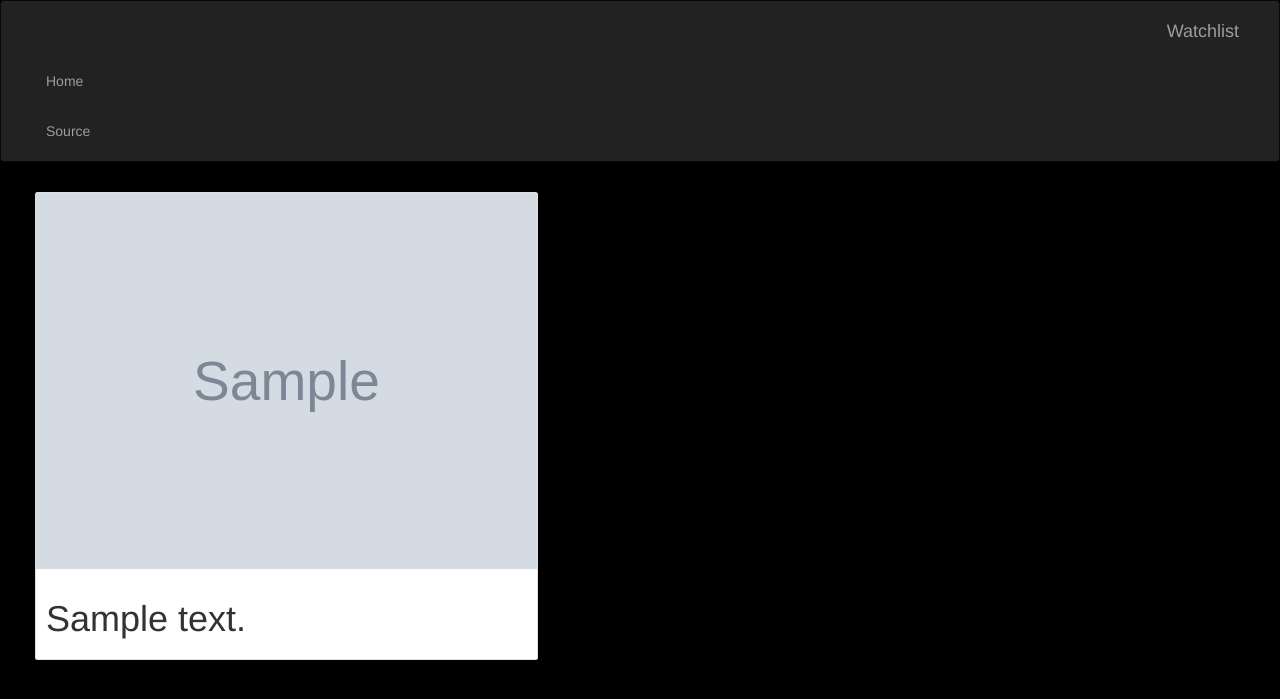
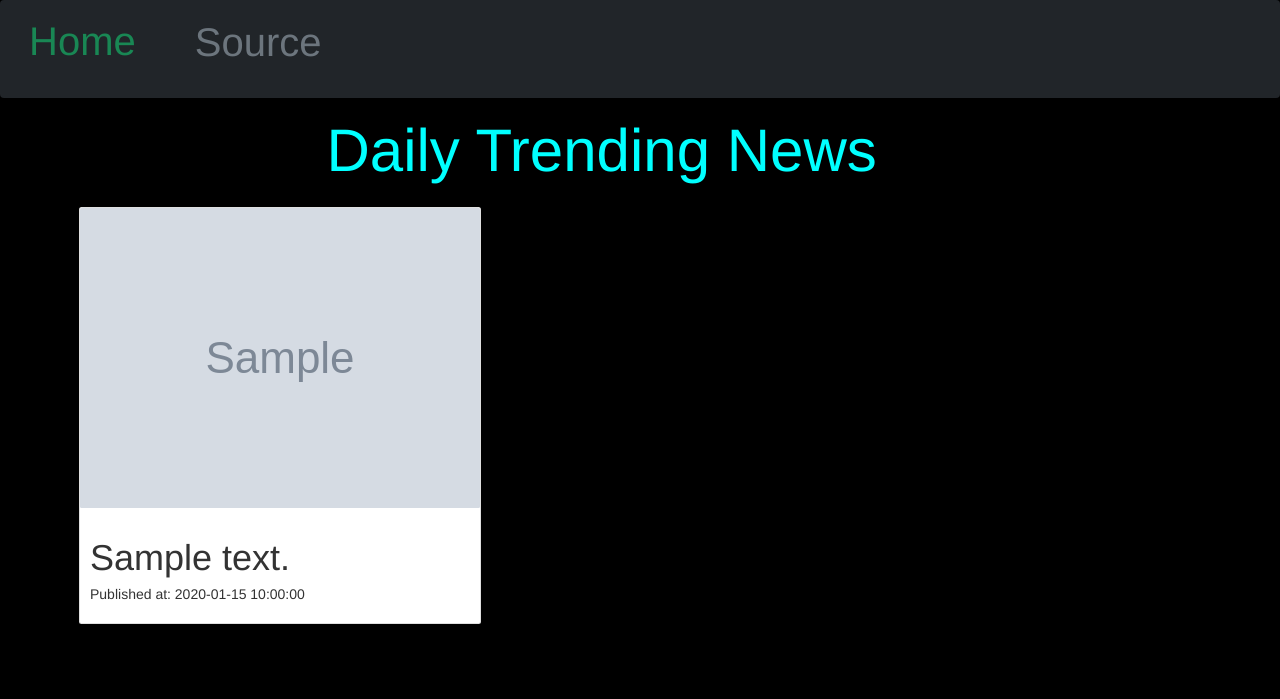
Before and after one commit to CERRAA/NEW-news, a Flask app: template app/templates/index.html in a window 1280 px wide. Shown: the top 699 px of the page. Run offline with Flask 2, Linux system fonts and the light colour scheme; the template is opened without the code that fills it: most values are stand-ins (such as "Sample title", 1, 10 or a date in 2020); grey boxes marked "Sample" are stand-in pictures; some libraries are stand-ins or nearby versions.

Commit message:
home page styled and article url and published date added

```diff
--- a/app/models.py
+++ b/app/models.py
@@ -3,9 +3,11 @@ class News:
     News class to define News Objects
     '''
 
-    def __init__(self,content,img):
+    def __init__(self,content,img,url,published):
         self.content =content
         self.img = img
+        self.url = url
+        self.published = published
 
 
 
--- a/app/request.py
+++ b/app/request.py
@@ -46,8 +46,10 @@ def process_results(news_list):
     for news_item in news_list:
         content = news_item.get('content')
         img = news_item.get('urlToImage')
+        url = news_item.get('url')
+        published = news_item.get('publishedAt')
 
-        news_object = News(content,img)
+        news_object = News(content,img,url,published)
         news_results.append(news_object)
 
     return news_results
--- a/app/templates/index.html
+++ b/app/templates/index.html
@@ -9,12 +9,16 @@
 <!-- Content block -->
 
     {% block content %}
+    <h1 style="text-align: center; margin-right: 6%; font-size: 60px; color: aqua;">Daily Trending News</h1>
           {% for new in news%}
-          <div class="col-md-5 d-flex" style="margin: 10px; margin-left:20px ;">
-          <div class="card" style="width: 1000px;">
-             <img src={{new.img}}  alt="">
+          <div class="col-md-5 d-flex" style="margin: 1%; margin-left: 5%;">
+          <div class="card">
+            <a href={{new.url}}>
+             <img class="card-img" src={{new.img}}  alt="">
+            </a>
             <div class="card-body">
           <h1>{{new.content}}</h1>
+          <h5>Published at: {{new.published}}</h5>
             </div>
           </div>
           </div>
--- a/app/templates/navbar.html
+++ b/app/templates/navbar.html
@@ -1,4 +1,4 @@
-<div class="navbar navbar-inverse" role="navigation">
+<!-- <div class="navbar navbar-inverse" role="navigation">
     <div class="container-fluid">
         <div class="navbar-header">
             <button type="button" class="navbar-toggle" data-toggle="collapse" data-target=".navbar-collapse">
@@ -7,7 +7,6 @@
               <span class="icon-bar"></span>
               <span class="icon-bar"></span>
             </button>
-            <a class="navbar-brand" href="/"> Watchlist </a>
         </div>
         <div class="navbar-collapse collapse">
             <ul class="nav navbar-nav">
@@ -17,4 +16,11 @@
         </div>
 
          </div>
-     </div>
+     </div> -->
+
+     <nav class="navbar navbar-dark bg-dark">
+  <form class="container-fluid justify-content-start">
+    <a class="btn btn-outline-success me-2" style="font-size: 40px;" href="/" type="button">Home</a>
+    <a style="font-size: 40px; margin-left: 30px;" class="btn btn-sm btn-outline-secondary" href="{{ url_for('main.source') }}" type="button">Source</a>
+  </form>
+</nav>
```
